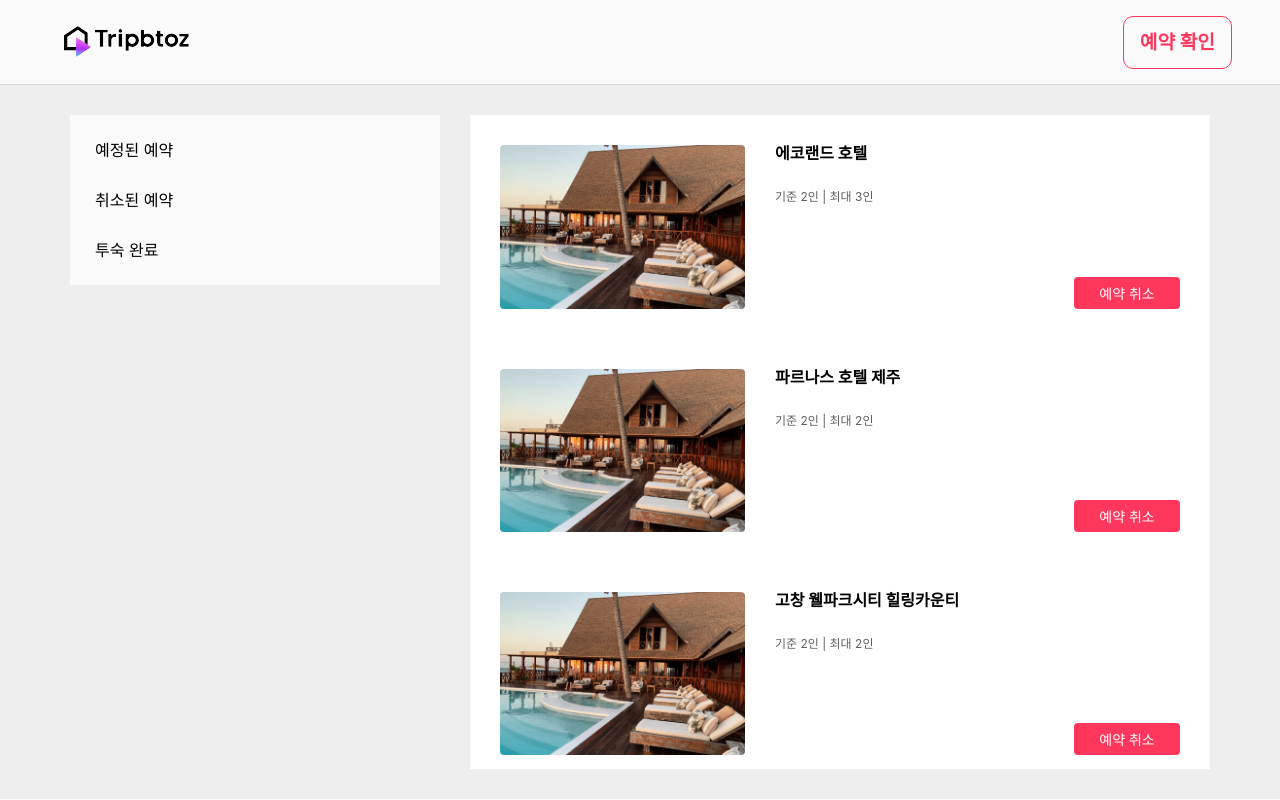
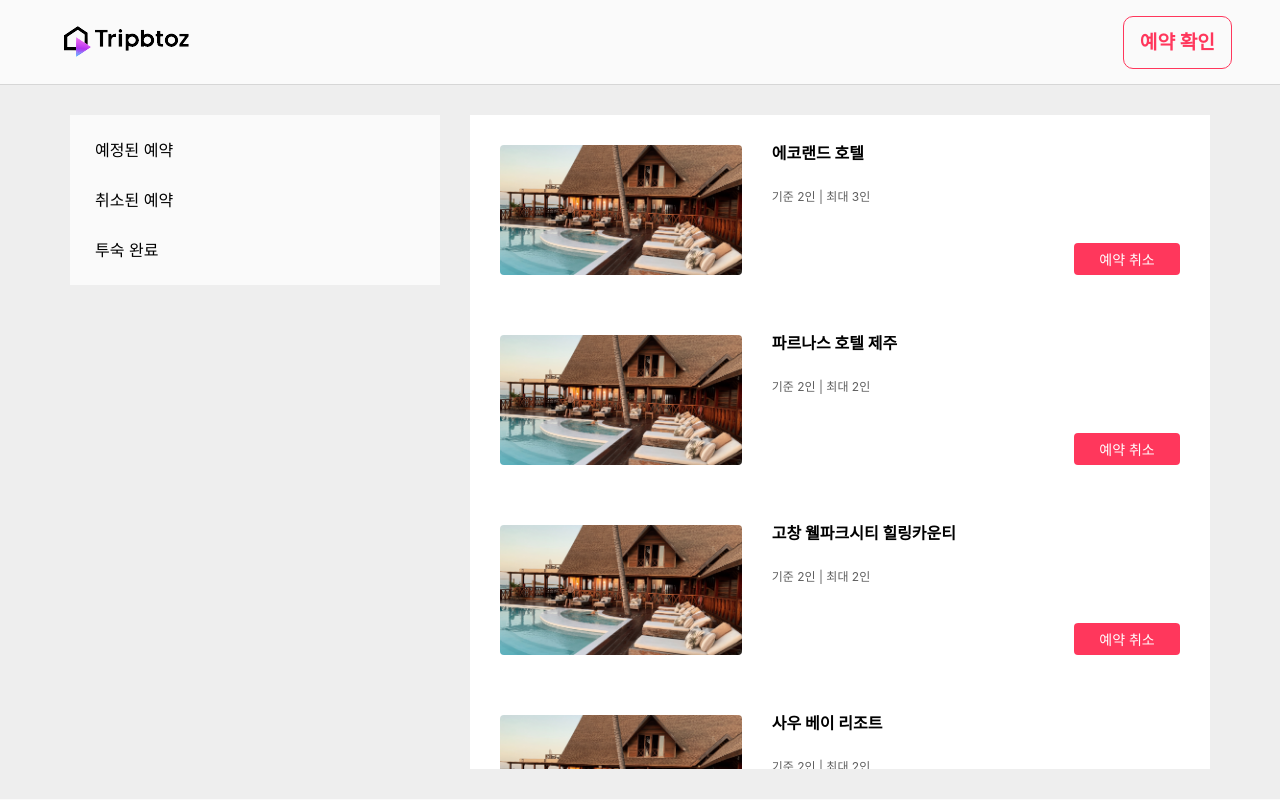
Before and after one commit to Wanted-Pre-Onboarding-Team1/Tripbtoz_Hotel_Reservation, a React (Create React App) app: page /bookings/upcoming in a window 1280 px wide. Built offline with nearby package versions, Linux system fonts and the light colour scheme; a web font is replaced by a local one.

Commit message:
#18 refactor : 변경된 호텔 정보 양식 적용

```diff
--- a/src/components/DetailedHotelInfo.tsx
+++ b/src/components/DetailedHotelInfo.tsx
@@ -17,16 +17,16 @@ function DetailedHotelInfo({ hotelName, occupancy }: HotelsInfo) {
   return (
     <DetailBlock>
       <h1 className="sr-only">호텔 예약 페이지입니다.</h1>
+      <Image src={hotelImage} alt="호텔 방 내부 사진" />
       <DetailBox>
-        <Image src={hotelImage} alt="호텔 방 내부 사진" />
         <HotelInformation>
           <HotelName>{hotelName}</HotelName>
           <GuestInformation>
             기준 {occupancy.base}인 | 최대 {occupancy.max}인
           </GuestInformation>
         </HotelInformation>
+        <ReservationButton type="button">예약 취소</ReservationButton>
       </DetailBox>
-      <ReservationButton type="button">예약 취소</ReservationButton>
     </DetailBlock>
   );
 }
@@ -35,8 +35,6 @@ export default DetailedHotelInfo;
 
 const DetailBlock = styled.article`
   display: flex;
-  justify-content: space-between;
-  align-items: flex-end;
   /* width: 60vw;
   min-width: 768px; */
   width: 100%;
@@ -44,14 +42,18 @@ const DetailBlock = styled.article`
 `;
 
 const DetailBox = styled.section`
+  position: relative;
   display: flex;
+  flex-direction: column;
+  width: 60%;
 `;
 
 const Image = styled.img`
   width: 245px;
-  height: auto;
+  height: 130px;
   border-radius: 4px;
   margin: 30px;
+  object-fit: cover;
 `;
 
 const HotelInformation = styled.div`
@@ -73,6 +75,10 @@ const GuestInformation = styled.p`
 `;
 
 const ReservationButton = styled.button`
+  display: inline;
+  position: absolute;
+  bottom: 0;
+  right: 0;
   min-width: 106px;
   height: 32px;
   margin: 30px;
```
